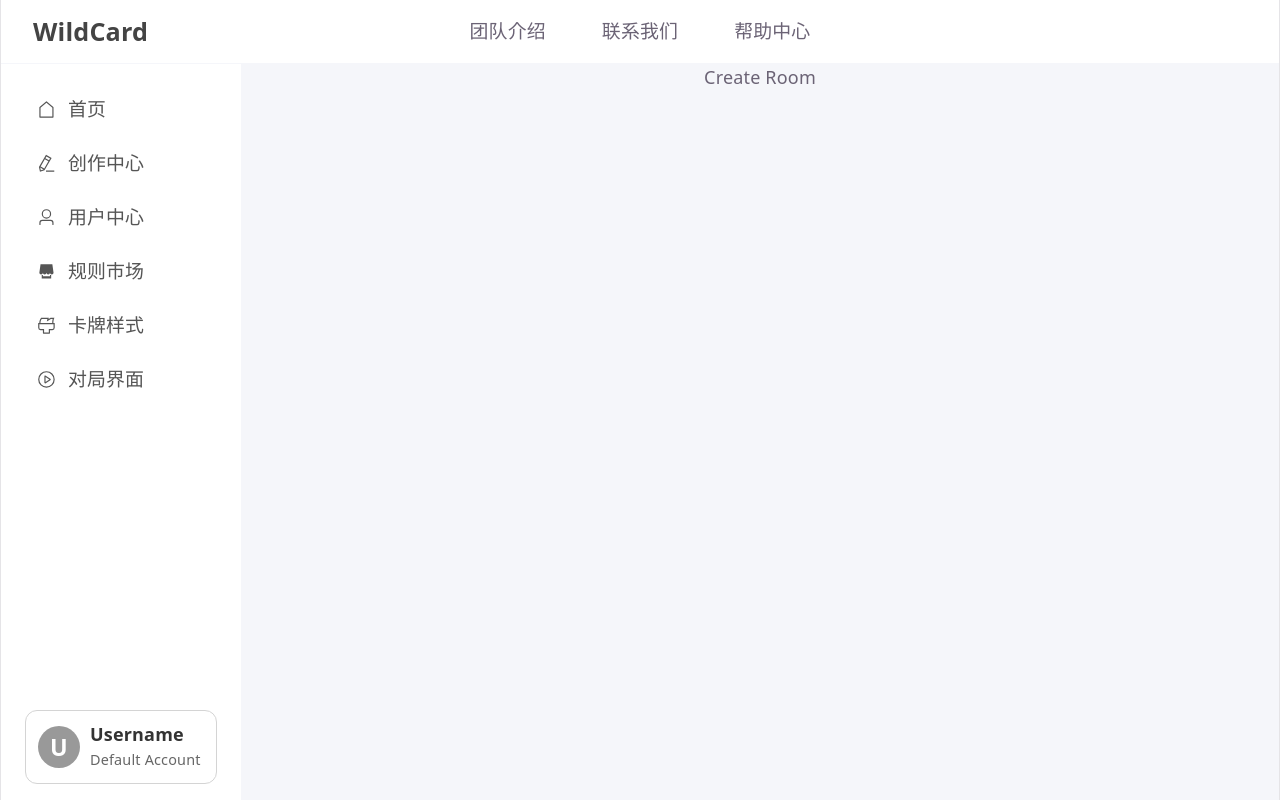
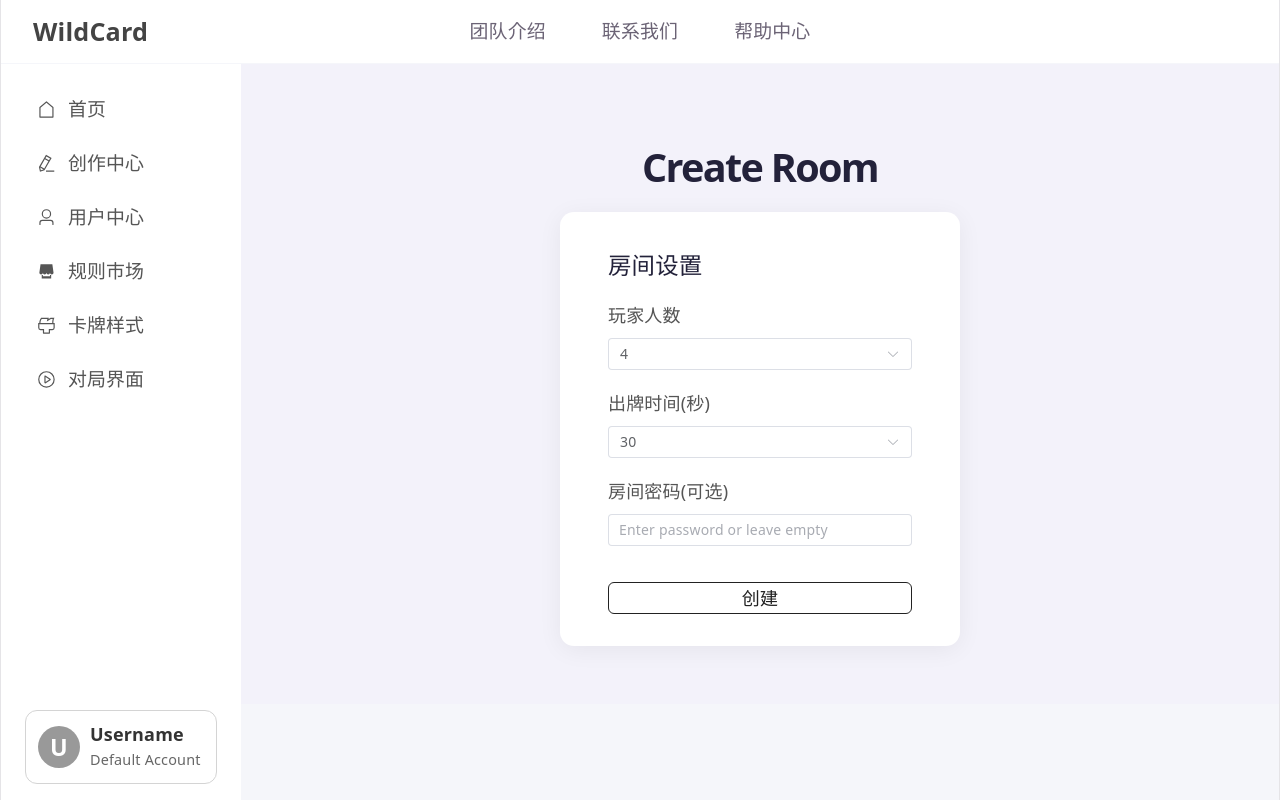
Before and after one commit to BUAA-ISET/WildCard_FrontEnd, a Vue app: page /create-room in a window 1280 px wide. Built offline with nearby package versions, Linux system fonts and the light colour scheme.

Commit message:
feat:房间前端：房间创建页+修改加入页按钮文字

```diff
--- a/src/router/index.ts
+++ b/src/router/index.ts
@@ -7,6 +7,7 @@ import CardStyleView from '../views/CardStyleView.vue'
 import BattleView from '../views/BattleView.vue'
 import UserView from '../views/UserView.vue'
 import JoinRoomView from '../views/JoinRoomView.vue'
+import CreateRoomView from '../views/CreateRoomView.vue'
 
 
 const routes = [
@@ -48,7 +49,7 @@ const routes = [
       },
       {
         path: 'create-room',
-        component: { template: '<div>Create Room</div>' }
+        component: CreateRoomView
       },
       {
         path: 'join-room',
--- /dev/null
+++ b/src/views/CreateRoomView.vue
@@ -0,0 +1,138 @@
+<template>
+  <div class="create-room-wrapper">
+    <div class="create-room-center">
+      <h1 class="create-room-title">Create Room</h1>
+      <div class="create-room-card">
+        <div class="create-room-label">房间设置</div>
+
+        <div class="form-item">
+          <div class="form-label">玩家人数</div>
+          <el-select v-model="playerCount" placeholder="Select" class="form-select">
+            <el-option v-for="n in 8" :key="n" :label="n" :value="n" />
+          </el-select>
+        </div>
+
+        <div class="form-item">
+          <div class="form-label">出牌时间(秒)</div>
+          <el-select v-model="roundTime" placeholder="Select" class="form-select">
+            <el-option v-for="t in [10, 15, 20, 30, 45, 60]" :key="t" :label="t" :value="t" />
+          </el-select>
+        </div>
+
+        <div class="form-item">
+          <div class="form-label">房间密码(可选)</div>
+          <el-input
+            v-model="roomPassword"
+            placeholder="Enter password or leave empty"
+            class="form-input"
+            type="password"
+          />
+        </div>
+
+        <el-button class="create-room-btn" size="medium" @click="onCreateRoom">创建</el-button>
+      </div>
+    </div>
+  </div>
+</template>
+
+<script setup lang="ts">
+import { ref } from 'vue'
+import { useRouter } from 'vue-router'
+import { ElMessage } from 'element-plus'
+
+const router = useRouter()
+const playerCount = ref(4)
+const roundTime = ref(30)
+const roomPassword = ref('')
+
+function onCreateRoom() {
+  const roomSettings = {
+    playerCount: playerCount.value,
+    roundTime: roundTime.value,
+    password: roomPassword.value || null,
+  }
+  console.log('Creating room with settings:', roomSettings)
+  ElMessage.success('房间创建成功')
+  router.push('/battle')
+}
+</script>
+
+<style scoped>
+.create-room-wrapper {
+    min-height: 80vh;
+    background: #f3f2fa;
+    display: flex;
+    align-items: center;
+    justify-content: center;
+}
+
+.create-room-center {
+    width: 100%;
+    display: flex;
+    flex-direction: column;
+    align-items: center;
+}
+
+.create-room-title {
+    font-size: 2.2rem;
+    font-weight: 600;
+    margin-bottom: 32px;
+    color: #23223a;
+}
+
+.create-room-card {
+    background: #fff;
+    border-radius: 14px;
+    box-shadow: 0 4px 24px rgba(0,0,0,0.06);
+    padding: 40px 48px 32px 48px;
+    min-width: 400px;
+    display: flex;
+    flex-direction: column;
+    align-items: flex-start;
+}
+
+.create-room-label {
+    font-size: 1.3rem;
+    font-weight: 500;
+    margin-bottom: 24px;
+    color: #23223a;
+}
+
+.form-item {
+    margin-bottom: 20px;
+    width: 100%;
+    text-align: left;
+}
+
+.form-label {
+    font-size: 1rem;
+    font-weight: 500;
+    margin-bottom: 10px;
+    color: #555;
+}
+
+.form-select {
+    width: 100%;
+}
+
+.form-input {
+    width: 100%;
+}
+
+.create-room-btn {
+    font-size: 1rem;
+    padding: 12px 24px;
+    border-radius: 6px;
+    background: #fff;
+    color: #222;
+    border: 1px solid #222;
+    transition: background 0.2s, color 0.2s, border 0.2s;
+    width: 100%;
+    margin-top: 16px;
+    cursor: pointer;
+}
+
+.create-room-btn:hover {
+    background: #ece6fa;
+}
+</style>
--- a/src/views/JoinRoomView.vue
+++ b/src/views/JoinRoomView.vue
@@ -3,7 +3,7 @@
     <div class="join-room-center">
       <h1 class="join-room-title">Join Room</h1>
       <div class="join-room-card">
-        <div class="join-room-label">{{ showPassword ? 'Password' : 'Room Code' }}</div>
+        <div class="join-room-label">{{ showPassword ? '密码' : '房间号' }}</div>
         <el-input
             v-if="!showPassword"
             v-model="roomCode"
@@ -19,7 +19,7 @@
             type="password"
             @keyup.enter="onJoin"
         />
-        <el-button class="join-room-btn" size="medium" @click="showPassword ? onJoin() : onRoomCodeInput()">Join</el-button>
+        <el-button class="join-room-btn" size="medium" @click="showPassword ? onJoin() : onRoomCodeInput()">加入房间</el-button>
       </div>
     </div>
   </div>
```
